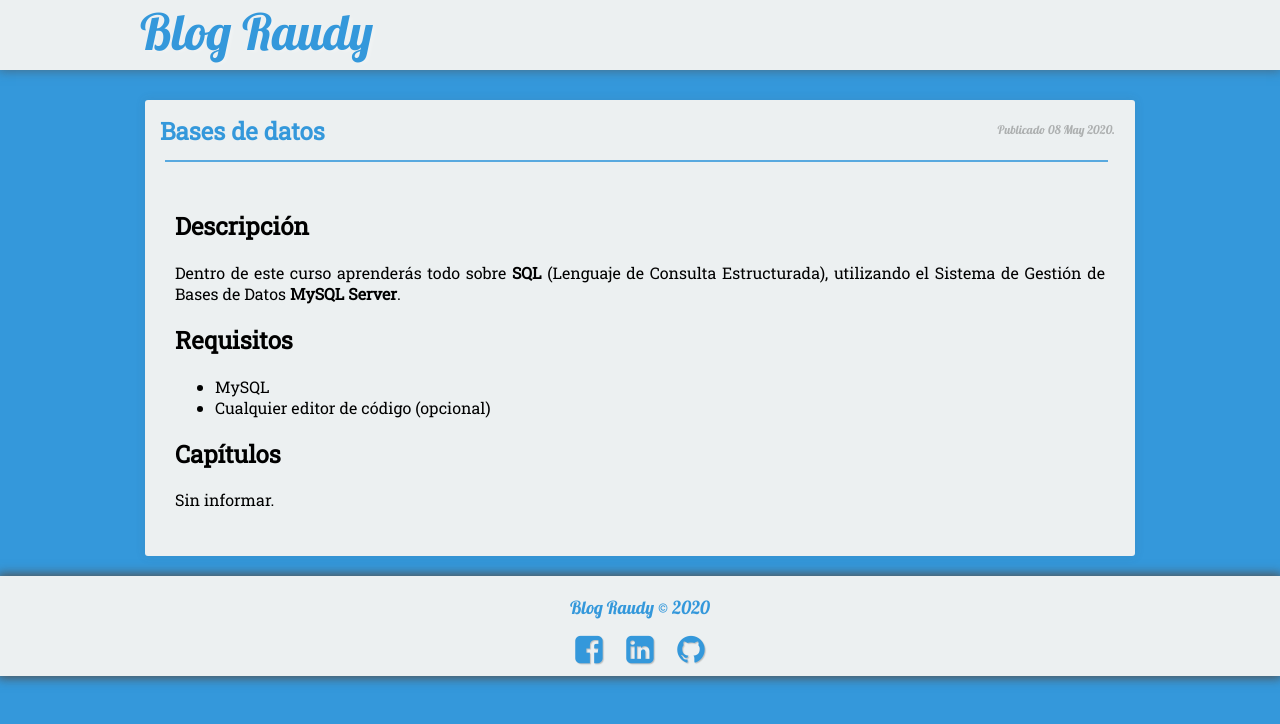
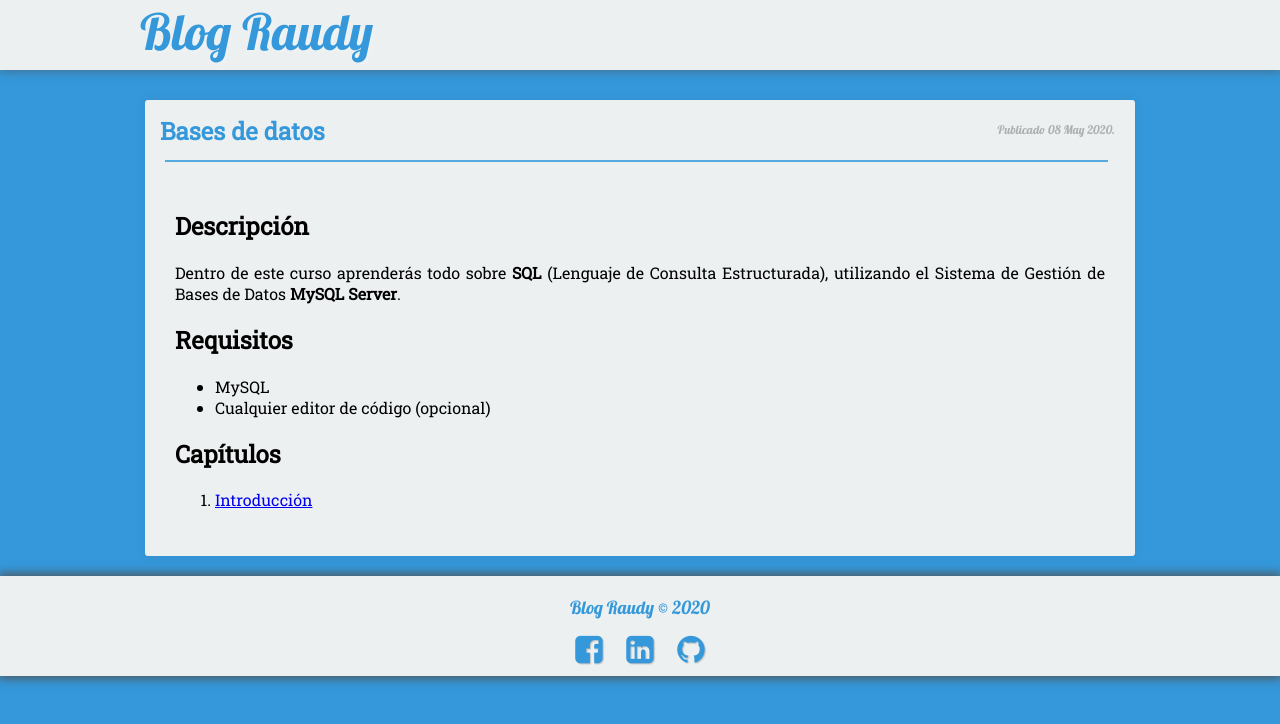
Before and after one commit to nisoto/Blog-anterior-2.0, a Jekyll site: the page built from _posts/2020-05-08-curso-bases-de-datos.md, in a window 1280 px wide. Shown: the top 724 px of the page. Built offline with Jekyll 4.4.1, drawn with Linux system fonts in a browser that asks for light colours; nearby versions of some CDN libraries.

Commit message:
Update 2020-05-08-curso-bases-de-datos.md

```diff
--- a/_posts/2020-05-08-curso-bases-de-datos.md
+++ b/_posts/2020-05-08-curso-bases-de-datos.md
@@ -20,4 +20,4 @@ Dentro de este curso aprenderás todo sobre **SQL** (Lenguaje de Consulta Estruc
 
 ## Capítulos
 
-Sin informar.
+1. [Introducción](https://nisoto.github.io/bdd-i-introduccion/)
```
